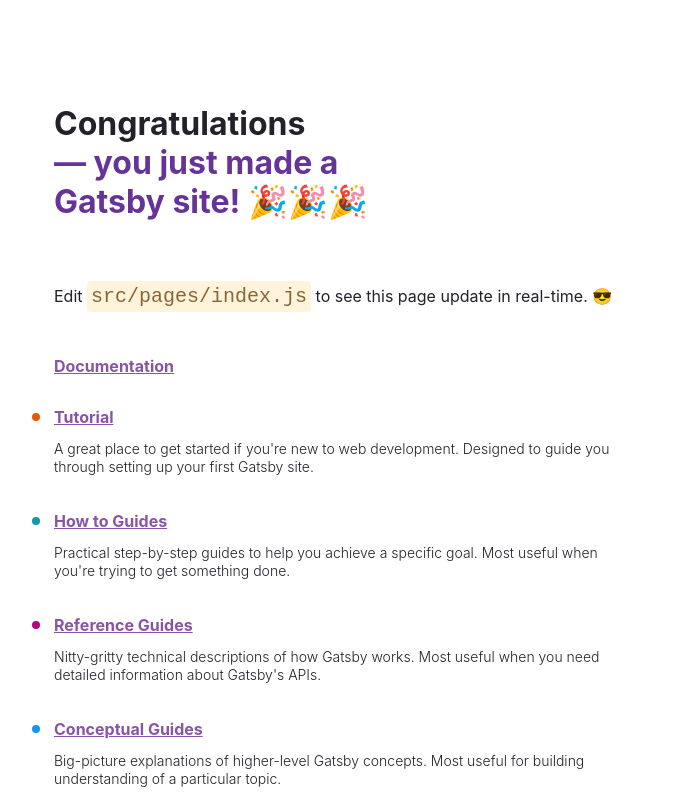
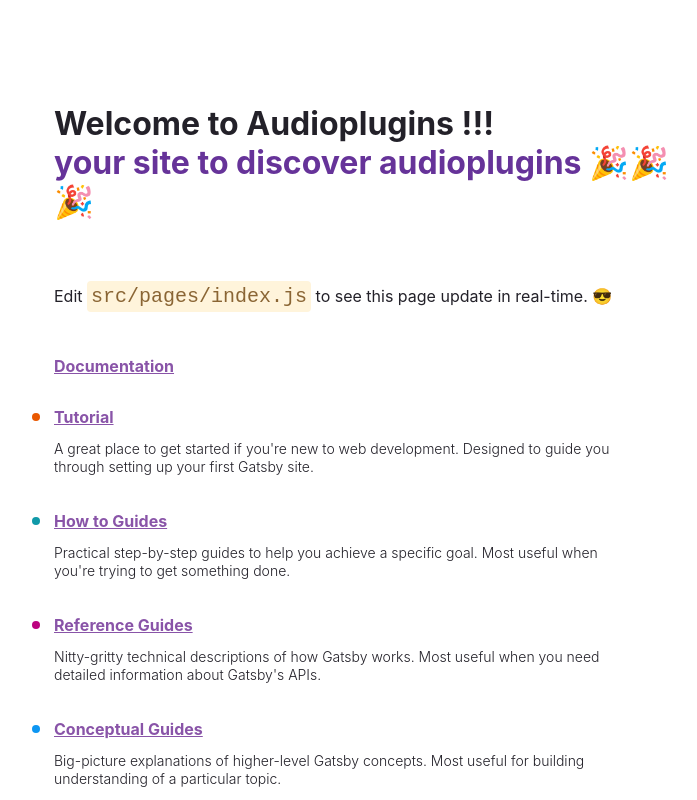
Before and after one commit to GermanHesles/audioplugins, a Gatsby site: page / in a window 1280 px wide. Shown: the top 800 px of the page, without its empty margins (50-747 px from the left). Built offline with nearby package versions, Linux system fonts and the light colour scheme; Gatsby itself is replaced by a stand-in of ours.

Commit message:
Add Google analytics

```diff
--- a/gatsby-config.js
+++ b/gatsby-config.js
@@ -6,7 +6,7 @@
   plugins: ["gatsby-plugin-sass", {
     resolve: 'gatsby-plugin-google-analytics',
     options: {
-      "trackingId": "777"
+      "trackingId": "G-00BC9YM3H4"
     }
   }, "gatsby-plugin-image", "gatsby-plugin-react-helmet", "gatsby-plugin-sitemap", {
     resolve: 'gatsby-plugin-manifest',
--- a/src/pages/index.js
+++ b/src/pages/index.js
@@ -9,7 +9,7 @@
 const headingStyles = {
   marginTop: 0,
   marginBottom: 64,
-  maxWidth: 320,
+  maxWidth: 640,
 }
 const headingAccentStyles = {
   color: "#663399",
@@ -131,9 +131,9 @@
     <main style={pageStyles}>
       <title>Home Page</title>
       <h1 style={headingStyles}>
-        Congratulations
+        Welcome to Audioplugins !!!
         <br />
-        <span style={headingAccentStyles}>— you just made a Gatsby site! </span>
+        <span style={headingAccentStyles}> your site to discover audioplugins </span>
         <span role="img" aria-label="Party popper emojis">
           🎉🎉🎉
         </span>
```
